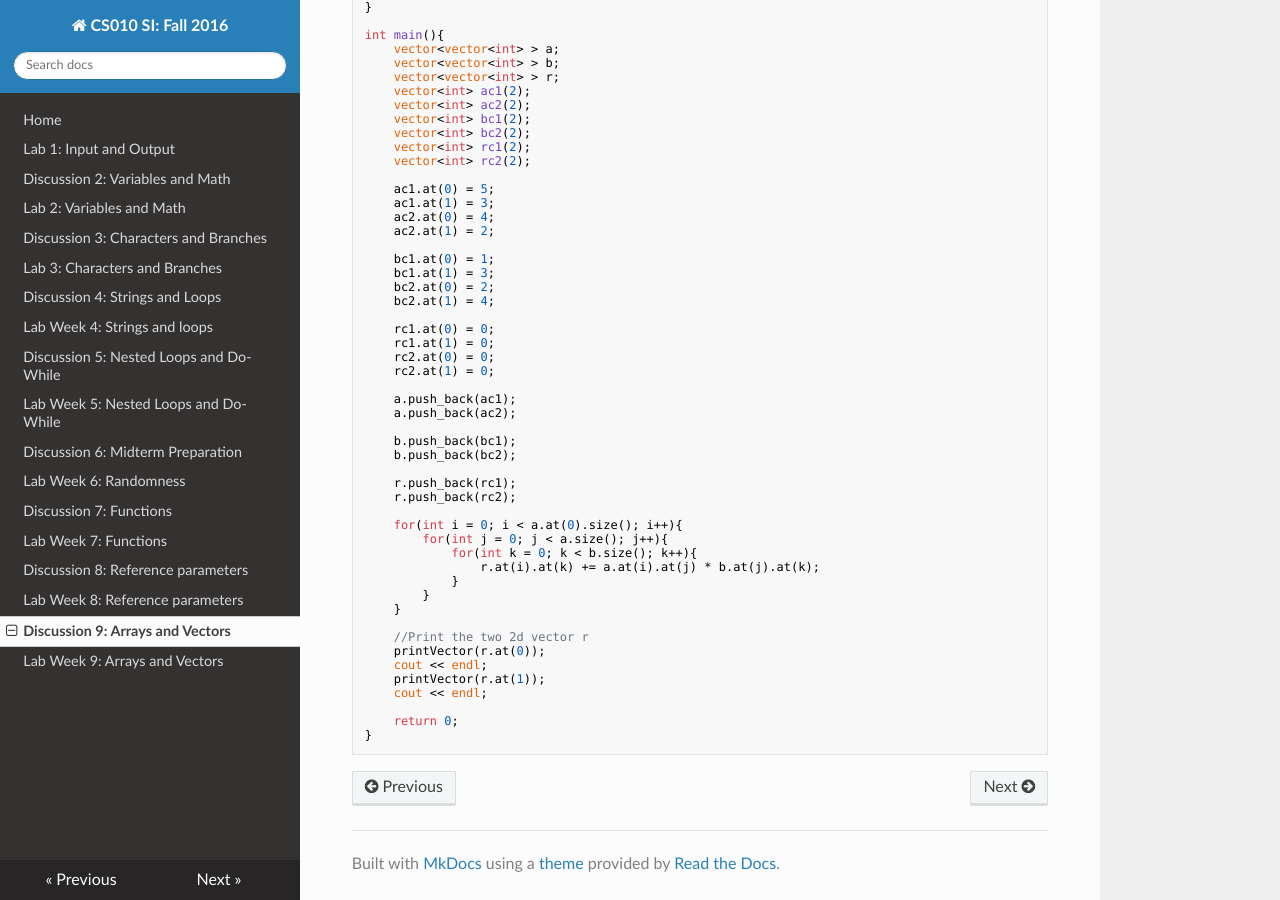
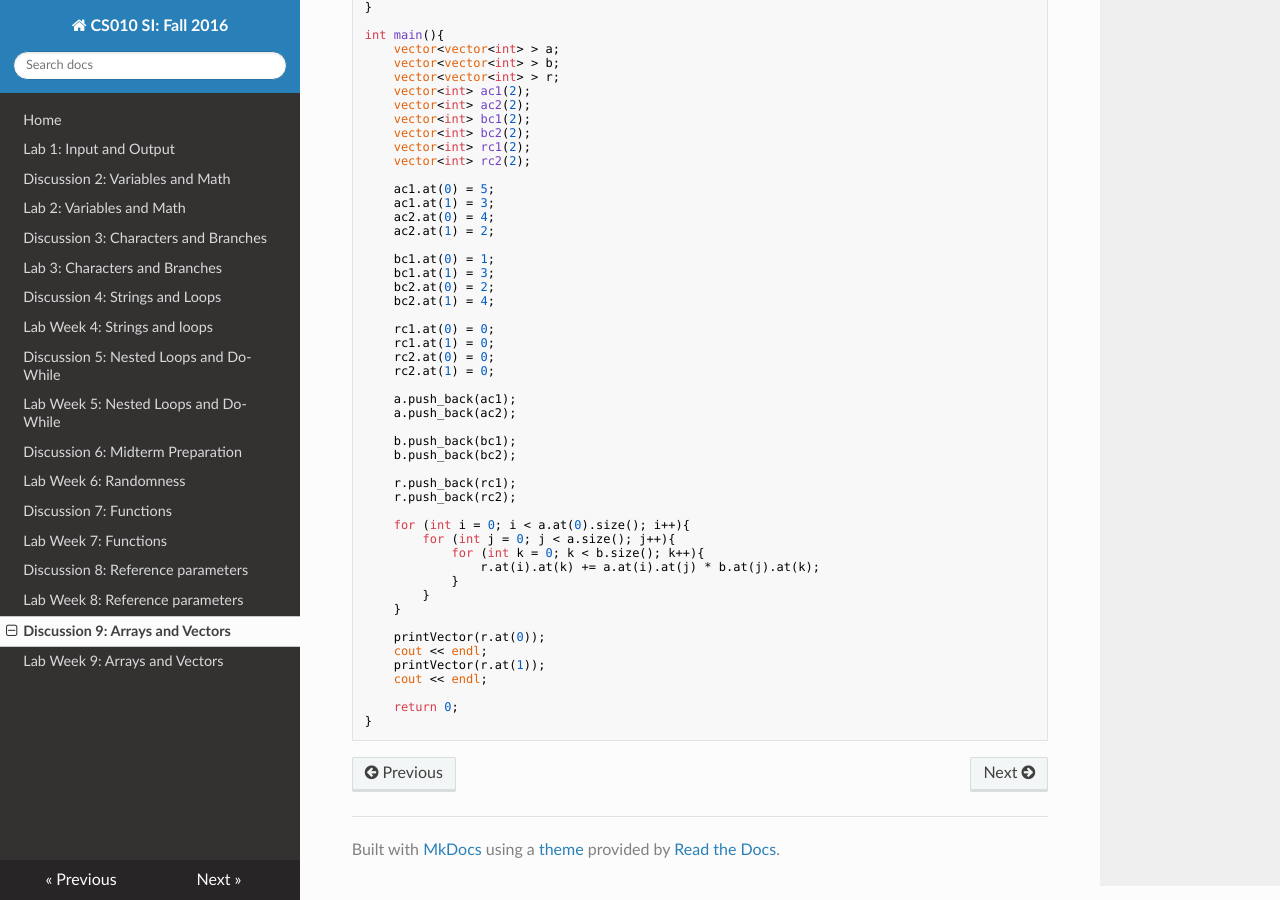
Before and after one commit to cs-si-ucr/cs10, an MkDocs documentation site: the page built from docs/dis09.md, in a window 1280 px wide and 900 px high, scrolled down 2720 px. Built offline with MkDocs 1.6.1, drawn with Linux system fonts in a browser that asks for light colours; nearby versions of some CDN libraries; old or Windows-style settings are respelled for this version of MkDocs.

Commit message:
Fixed spacing on some stuff

```diff
--- a/docs/dis09.md
+++ b/docs/dis09.md
@@ -77,8 +77,8 @@
 
 //Prints the elements of vector v vertically
 void printVerticalVector(vector<int> v){
-    for(int i = 0; i < v.size(); i++){
-        if(i < v.size() - 1){
+    for (int i = 0; i < v.size(); i++){
+        if (i < v.size() - 1){
             cout << v.at(i) << endl;
         }
         else{
@@ -122,8 +122,8 @@
 
 //Prints the elements of vector v with spaces separating each element
 void printVector(vector<int> v){
-    for(int i = 0; i < v.size(); i++){
-        if(i < v.size() - 1){
+    for (int i = 0; i < v.size(); i++){
+        if (i < v.size() - 1){
             cout << v.at(i) << ' ';
         }
         else{
@@ -172,8 +172,8 @@
 
 //Prints the elements of vector v with spaces separating each element
 void printVector(vector<int> v){
-    for(int i = 0; i < v.size(); i++){
-        if(i < v.size() - 1){
+    for (int i = 0; i < v.size(); i++){
+        if (i < v.size() - 1){
             cout << v.at(i) << ' ';
         }
         else{
@@ -217,15 +217,14 @@
     r.push_back(rc1);
     r.push_back(rc2);
 
-    for(int i = 0; i < a.at(0).size(); i++){
-        for(int j = 0; j < a.size(); j++){
-            for(int k = 0; k < b.size(); k++){
+    for (int i = 0; i < a.at(0).size(); i++){
+        for (int j = 0; j < a.size(); j++){
+            for (int k = 0; k < b.size(); k++){
                 r.at(i).at(k) += a.at(i).at(j) * b.at(j).at(k);
             }
         }
     }
 
-    //Print the two 2d vector r
     printVector(r.at(0));
     cout << endl;
     printVector(r.at(1));
```
